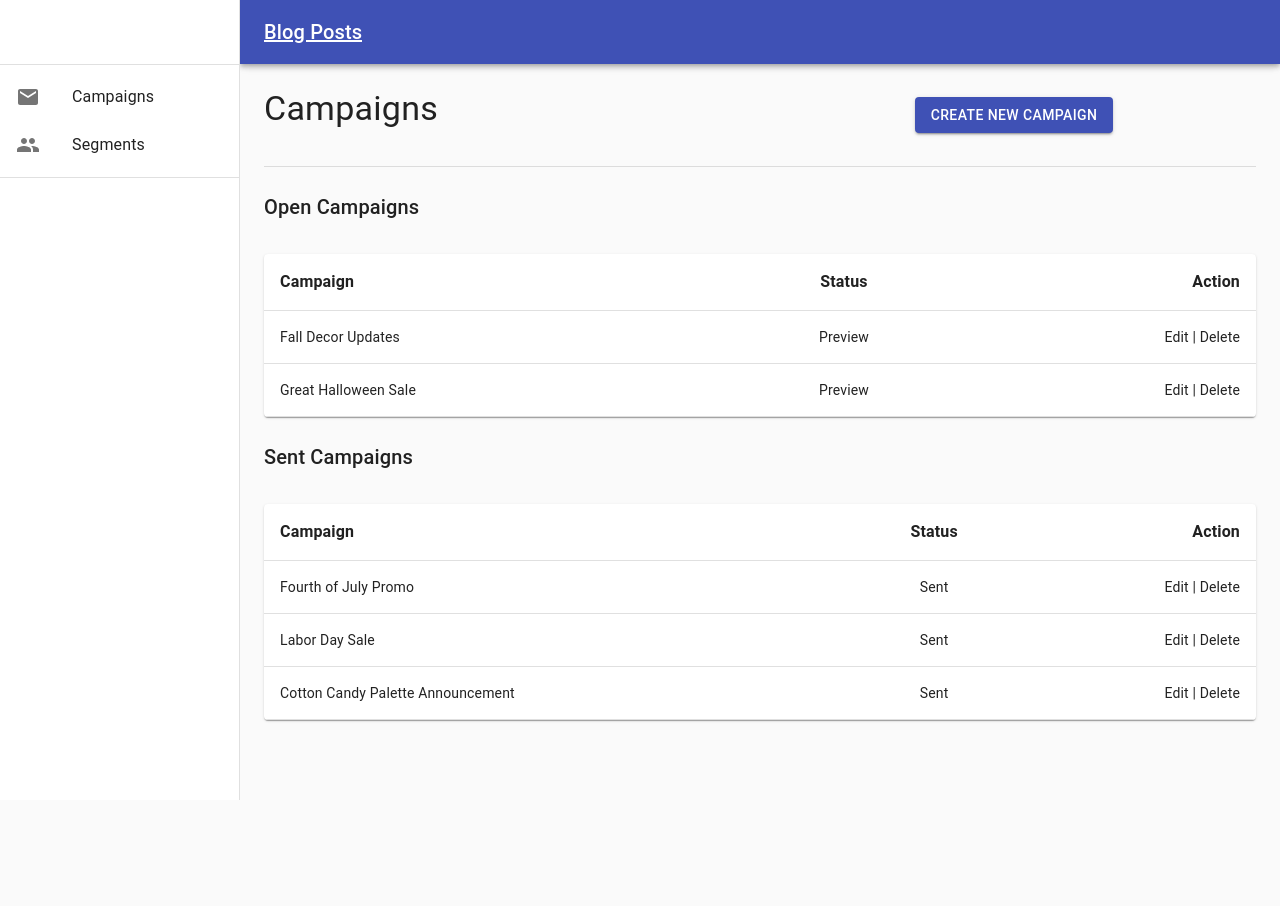
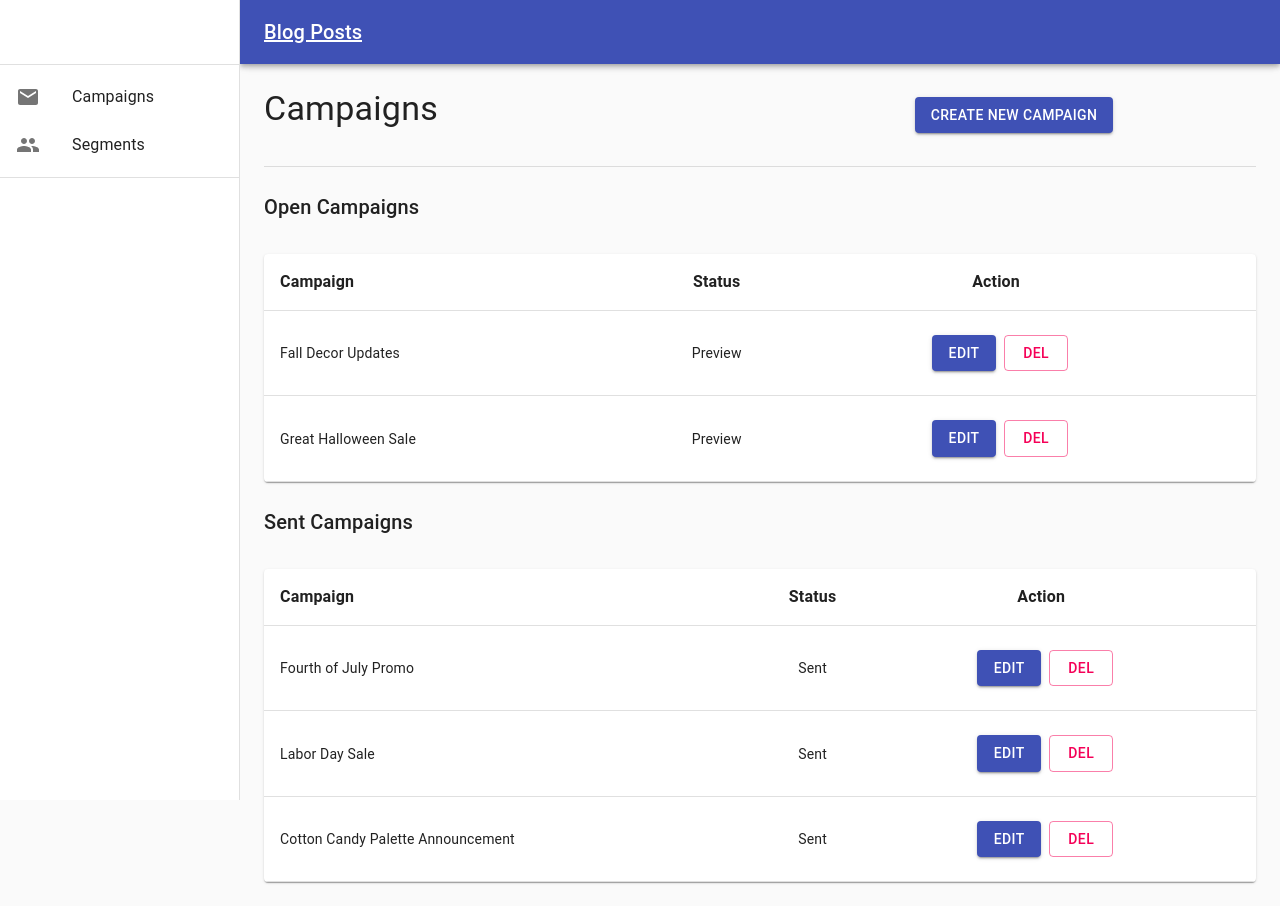
Before and after one commit to coltanium13/pshomework, a React (Create React App) app: page /campaigns in a window 1280 px wide. Before the commit the page ends 800 px from the top, so only its background shows below. Built offline with nearby package versions, Linux system fonts and the light colour scheme.

Commit message:
Adding edit and delete btns
adding edit and del btns. need to finish routes

```diff
--- a/src/actions/campaignActions.js
+++ b/src/actions/campaignActions.js
@@ -1,4 +1,8 @@
-import { FETCH_CAMPAIGNS, NEW_CAMPAIGN } from "./types";
+import {
+  FETCH_CAMPAIGNS,
+  NEW_CAMPAIGN ,
+  GET_CAMPAIGN
+} from "./types";
 import _ from "lodash";
 import axios from "axios";
 
@@ -29,4 +33,14 @@ export const createCampaign = postData => dispatch => {
     );
 };
 
+export const getCampaignById = (id) => dispatch => {
+  axios.get("data/campaigns.json").then(res => {
+    console.log(JSON.stringify("id: "), id);
+    dispatch({
+      type: GET_CAMPAIGN,
+      payload: res.data.campaigns.filter(c => c.id === id)
+    });
+  });
+}
+
 export const updateCampaign = campaign => dispatch => {};
--- a/src/actions/types.js
+++ b/src/actions/types.js
@@ -1,3 +1,4 @@
 export const FETCH_CAMPAIGNS = "FETCH_CAMPAIGNS";
 export const NEW_CAMPAIGN = "NEW_CAMPAIGN";
 export const UPDATE_CAMPAIGN = "UPDATE_CAMPAIGN";
+export const GET_CAMPAIGN = "GET_CAMPAIGN";
--- a/src/components/campaigns/CampaignTable.js
+++ b/src/components/campaigns/CampaignTable.js
@@ -7,19 +7,37 @@ import TableContainer from "@material-ui/core/TableContainer";
 import TableHead from "@material-ui/core/TableHead";
 import TableRow from "@material-ui/core/TableRow";
 import Paper from "@material-ui/core/Paper";
+import { Button } from "@material-ui/core";
+import { withRouter } from "react-router-dom";
 
-const useStyles = makeStyles({
+const useStyles = makeStyles(theme => ({
   table: {
     minWidth: 650
   },
   headcell: {
     fontWeight: "bold",
     fontSize: "medium"
+  },
+  btn: {
+    margin: theme.spacing(1)
   }
-});
+}));
 
-const CampaignTable = ({campaigns, status}) => {
+const CampaignTable = ({ campaigns, status, history }) => {
   const classes = useStyles();
+
+  const handleEdit = id => {
+    console.log("edit id: ", id);
+    //todo: make route /edit-campaign/:id
+    history.push("/");
+  };
+
+  const handleDelete = id => {
+    console.log("del id: ", id);
+    //todo: make route /delete-campaign/:id
+    //`/profile/${id}`
+    history.push("/");
+  };
 
   return (
     <TableContainer component={Paper}>
@@ -27,18 +45,42 @@ const CampaignTable = ({campaigns, status}) => {
         <TableHead>
           <TableRow>
             <TableCell className={classes.headcell}>Campaign</TableCell>
-            <TableCell className={classes.headcell} align="center">Status</TableCell>
-            <TableCell className={classes.headcell} align="right">Action</TableCell>
+            <TableCell className={classes.headcell} align="center">
+              Status
+            </TableCell>
+            <TableCell className={classes.headcell} align="center">
+              Action
+            </TableCell>
+            <TableCell className={classes.headcell} align="right" />
           </TableRow>
         </TableHead>
         <TableBody>
-          {campaigns.filter(c => c.status === status).map(campaign => (
+          {campaigns
+            .filter(c => c.status === status)
+            .map(campaign => (
               <TableRow key={campaign.id}>
                 <TableCell component="th" scope="row">
                   {campaign.name}
                 </TableCell>
                 <TableCell align="center">{campaign.status}</TableCell>
-              <TableCell align="right">Edit | Delete</TableCell>
+                <TableCell align="center">
+                  <Button
+                    variant="contained"
+                    color="primary"
+                    className={classes.btn}
+                    onClick={() => handleEdit(campaign.id)}
+                  >
+                    Edit
+                  </Button>
+                  <Button
+                    variant="outlined"
+                    color="secondary"
+                    onClick={() => handleDelete(campaign.id)}
+                  >
+                    Del
+                  </Button>
+                </TableCell>
+                <TableCell align="center" />
               </TableRow>
             ))}
         </TableBody>
@@ -47,4 +89,4 @@ const CampaignTable = ({campaigns, status}) => {
   );
 };
 
-export default CampaignTable;
+export default withRouter(CampaignTable);
--- a/src/reducers/campaignReducer.js
+++ b/src/reducers/campaignReducer.js
@@ -1,4 +1,4 @@
-import { FETCH_CAMPAIGNS, NEW_CAMPAIGN } from "../actions/types";
+import { FETCH_CAMPAIGNS, NEW_CAMPAIGN, GET_CAMPAIGN } from "../actions/types";
 
 const initialState = {
   campaigns: [],
@@ -17,6 +17,11 @@ export default function(state = initialState, action) {
         ...state,
         campaign: action.payload
       };
+    case GET_CAMPAIGN:
+      return {
+        ...state,
+        campaign: action.payload
+      };
     default:
       return state;
   }
```
Lines whose indentation alone changed are shown as unchanged.
